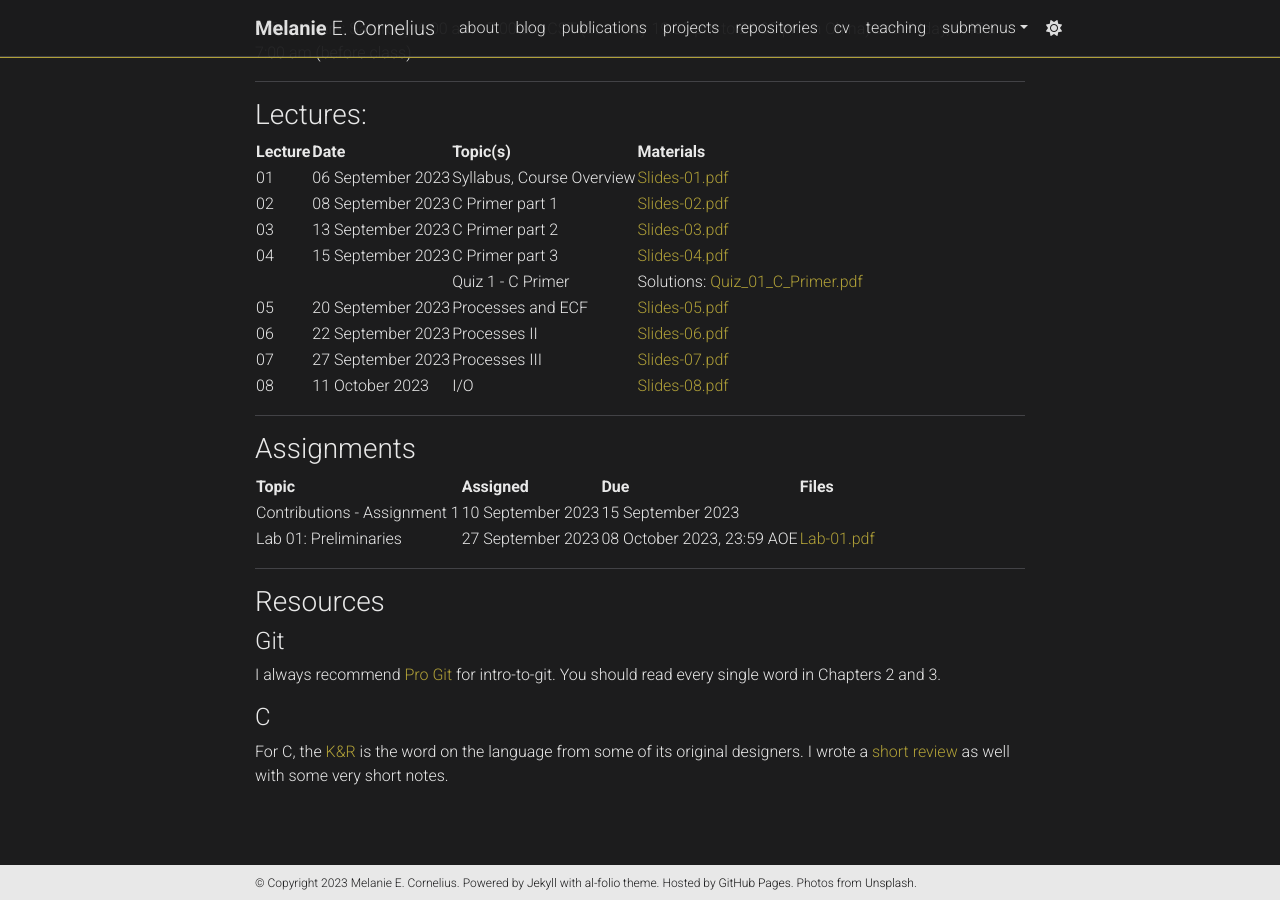
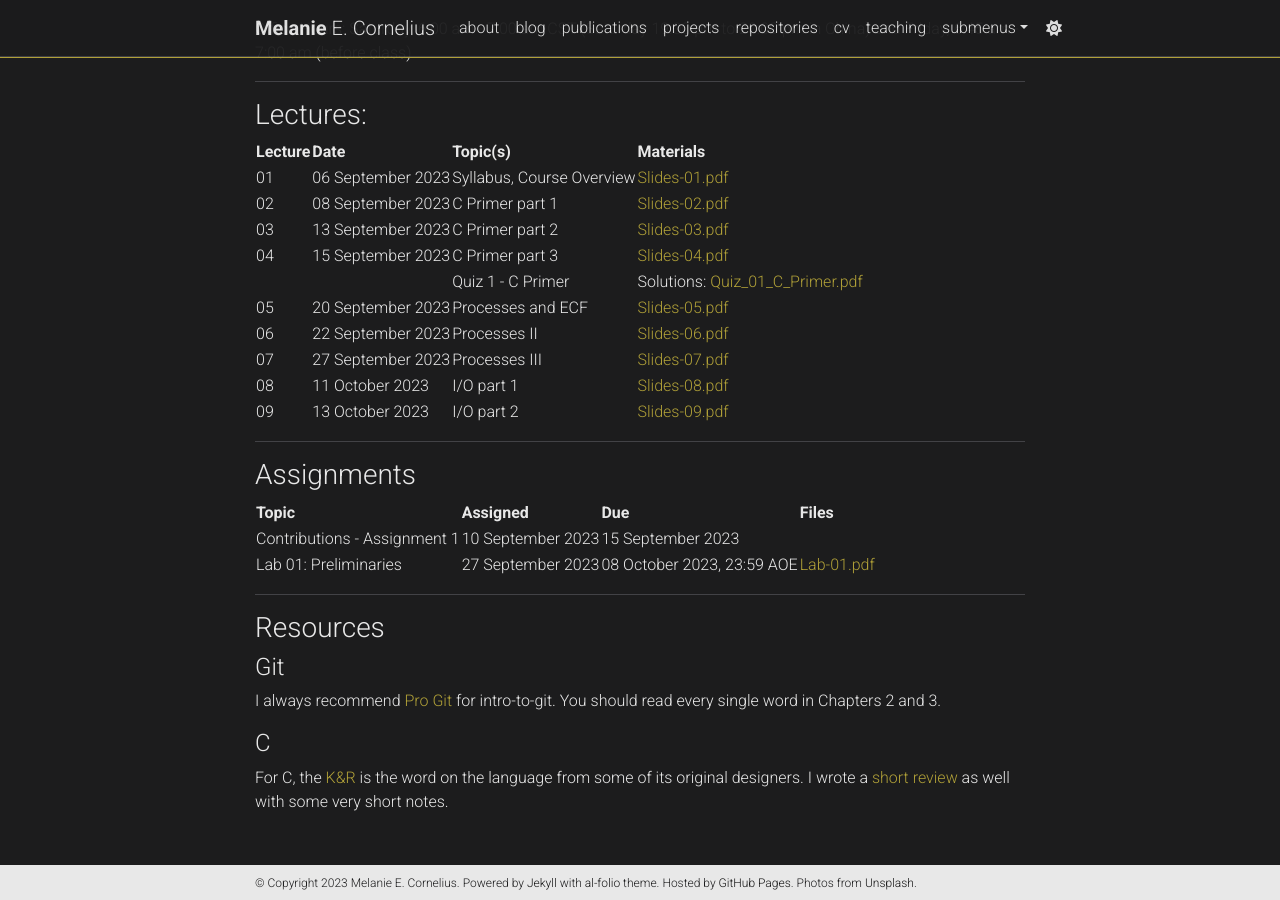
Before and after one commit to mseryn/mseryn.github.io, a Jekyll site: the page built from _teaching/cs351.md, in a window 1280 px wide and 900 px high, scrolled down 636 px. Built offline with Jekyll 4.4.1, drawn with Linux system fonts in a browser that asks for light colours; comment, search, counter and statistics services are not loaded; a style sheet for code colours, icons or effects is not loaded.

Commit message:
adding slides lec 09

```diff
--- a/_teaching/cs351.md
+++ b/_teaching/cs351.md
@@ -44,7 +44,8 @@
 | 05 | 20 September 2023 | Processes and ECF | [Slides-05.pdf]({{ www.mseryn.com }}/assets/docs/Slides-05.pdf) |
 | 06 | 22 September 2023 | Processes II | [Slides-06.pdf]({{ www.mseryn.com }}/assets/docs/Slides-06.pdf) |
 | 07 | 27 September 2023 | Processes III | [Slides-07.pdf]({{ www.mseryn.com }}/assets/docs/Slides-07.pdf) |
-| 08 | 11 October 2023 | I/O | [Slides-08.pdf]({{ www.mseryn.com }}/assets/docs/Slides-08.pdf) |
+| 08 | 11 October 2023 | I/O part 1 | [Slides-08.pdf]({{ www.mseryn.com }}/assets/docs/Slides-08.pdf) |
+| 09 | 13 October 2023 | I/O part 2 | [Slides-09.pdf]({{ www.mseryn.com }}/assets/docs/Slides-09.pdf) |
 
 ---
 ### Assignments
```
Also changed, not shown: 1 other file.
